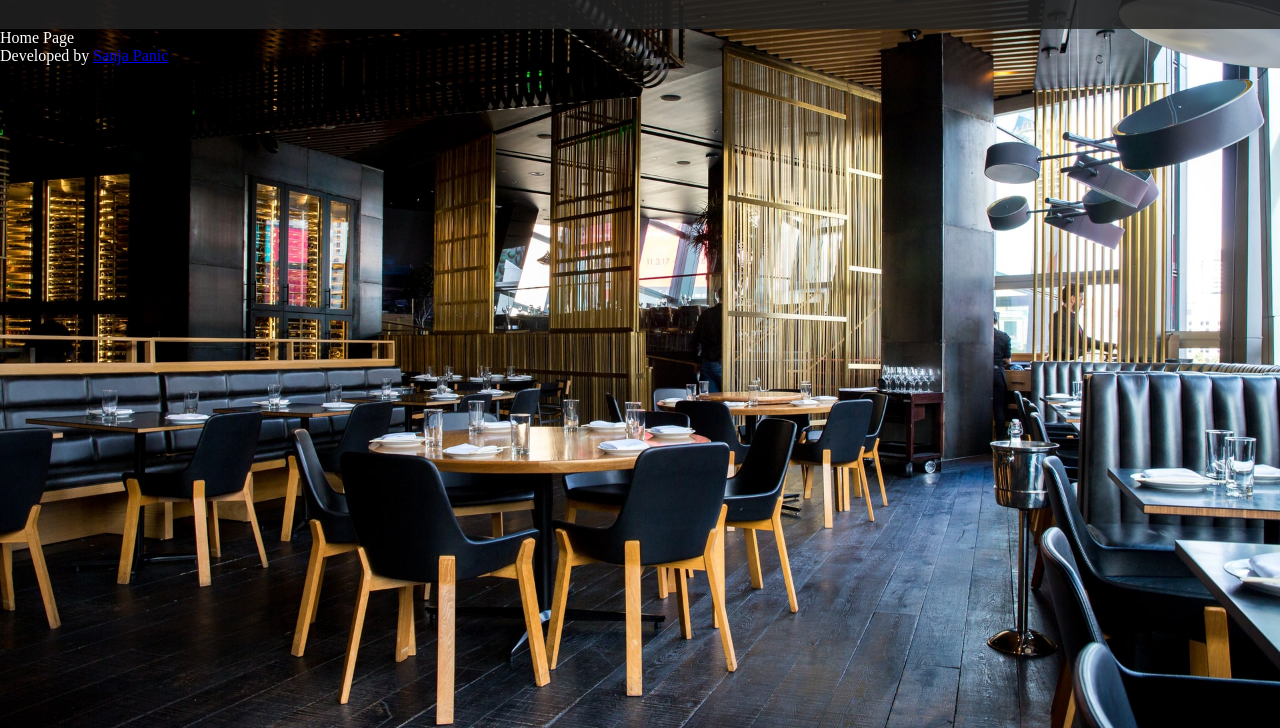
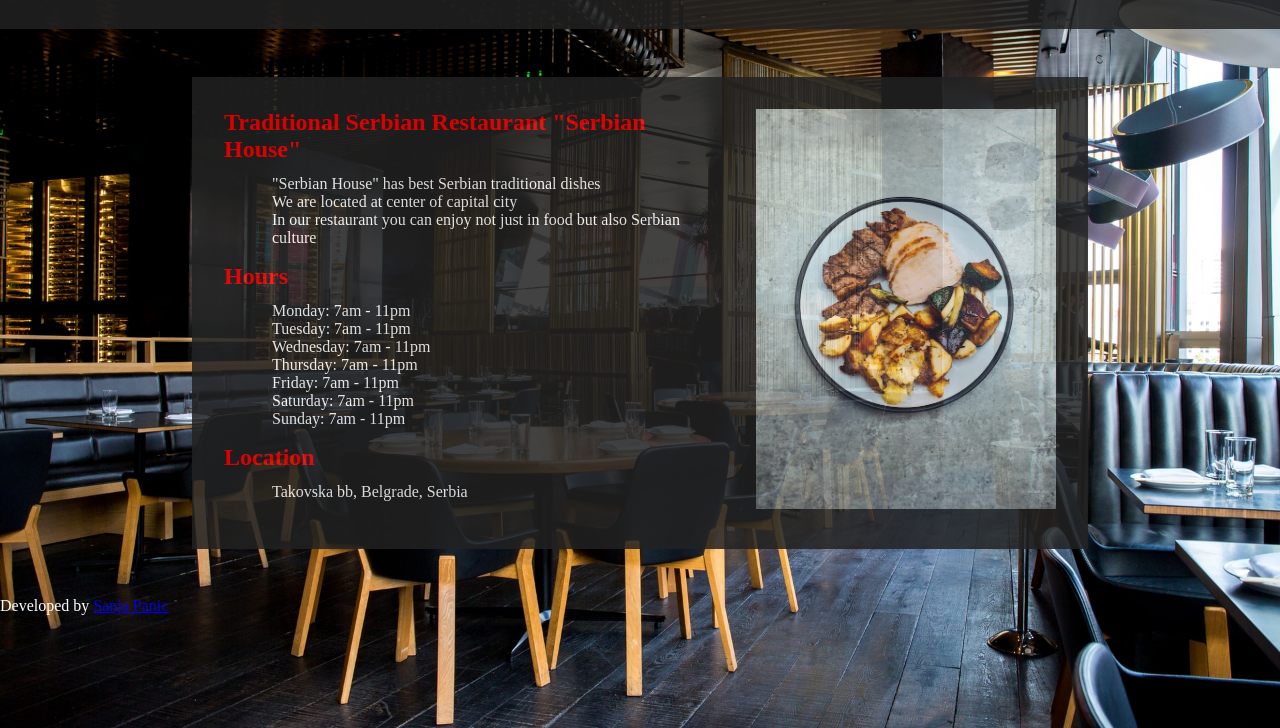
Before and after one commit to PanicS7/restaurant-page, a website built with webpack: page src/template.html in a window 1280 px wide. Shown: the part 72-800 px from the top of the page. Built offline with nearby package versions, Linux system fonts and the light colour scheme.

Commit message:
Styled home page

```diff
--- a/src/index.js
+++ b/src/index.js
@@ -1,4 +1,4 @@
-// Styles
+// Common Styles
 import "./styles/style.scss";
 // Components
 import Header from "./components/Header";
--- a/src/pages/Home.js
+++ b/src/pages/Home.js
@@ -1,8 +1,39 @@
+// Page Styles
+import "../styles/home.scss";
+// Image
+import MealImage from '../images/meal.jpg';
+
 function HomePage() {
-
   const homeContainer = `
     <div id="home">
-      <p>Home Page</p>
+      <div id="home-wrapper">
+        <div id="summary" class="home-section">
+          <h2 class="title">Traditional Serbian Restaurant "Serbian House"</h2>
+          <p class="indented">"Serbian House" has best Serbian traditional dishes</p>
+          <p class="indented">We are located at center of capital city</p>
+          <p class="indented">In our restaurant you can enjoy not just in food but also Serbian culture</p>
+        </div>
+        <div id="hours" class="home-section">
+          <h2 class="title">Hours</h2>
+          <ul class="indented">
+            <li>Monday: 7am - 11pm</li>
+            <li>Tuesday: 7am - 11pm</li>
+            <li>Wednesday: 7am - 11pm</li>
+            <li>Thursday: 7am - 11pm</li>
+            <li>Friday: 7am - 11pm</li>
+            <li>Saturday: 7am - 11pm</li>
+            <li>Sunday: 7am - 11pm</li>
+          </ul>
+        </div>
+        <div id="location" class="home-section">
+          <h2 class="title">Location</h2>
+          <p class="indented">Takovska bb, Belgrade, Serbia</p>
+        </div>
+      </div>
+
+      <div id="side-image-container">
+        <img id="mealImage" src=${MealImage} alt="meal image" />
+      </div>
     </div>
   `;
 
--- /dev/null
+++ b/src/styles/_utilities.scss
@@ -0,0 +1,4 @@
+// Variables
+$base-color: #fff;
+$background-color: #222;
+$secondary-color: #f00;
--- /dev/null
+++ b/src/styles/home.scss
@@ -0,0 +1,45 @@
+// Utilities
+@import "./utilities";
+
+#home {
+  background-color: $background-color;
+  opacity: 0.85;
+  width: 70vw;
+  margin: 3em auto;
+  padding: 2em;
+  display: flex;
+  gap: 3em;
+
+  @media screen and (max-width: 768px) {
+    width: 90vw;
+    display: block;
+  }
+
+  .indented {
+    margin-left: 3em;
+
+    @media screen and (max-width: 768px) {
+      margin-left: 0;
+     }
+  }
+  .home-section {
+    margin-bottom: 1em;
+  }
+  .title {
+    margin-bottom: 0.5em;
+    color: $secondary-color;
+  }
+  ul {
+    list-style-type: none;
+  }
+  #side-image-container {
+    #mealImage {
+      width: 300px;
+
+      @media screen and (max-width: 768px) {
+        width: 100%;
+        max-height: 500px;
+       }
+    }
+  }
+}
--- a/src/styles/style.scss
+++ b/src/styles/style.scss
@@ -4,11 +4,13 @@
   padding: 0;
   box-sizing: border-box;
 }
+// Typografy
+p {
+  font-size: 16px;
+}
 
-// Variables
-$base-color: #fff;
-$background-color: #222;
-$secondary-color: #f00;
+// Utilities
+@import "./utilities";
 
 // main container
 #content {
```
Also changed, not shown: README.md, dist/index.html, src/images/meal.jpg (added).
